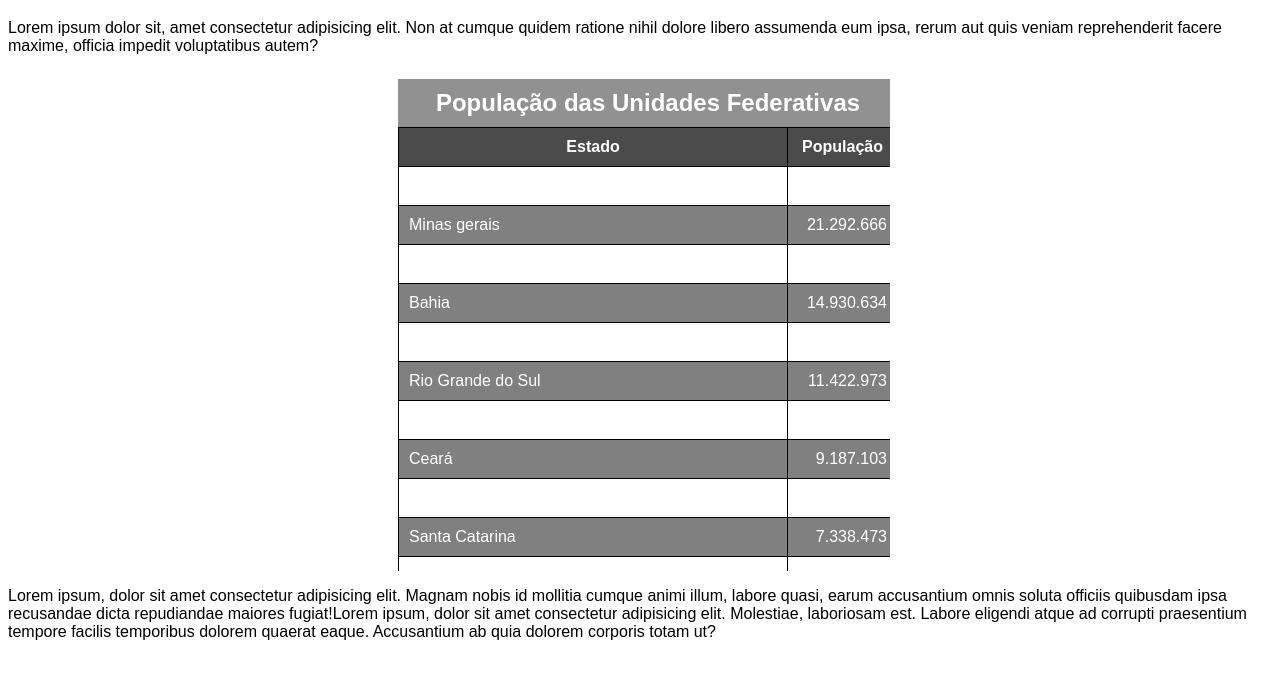
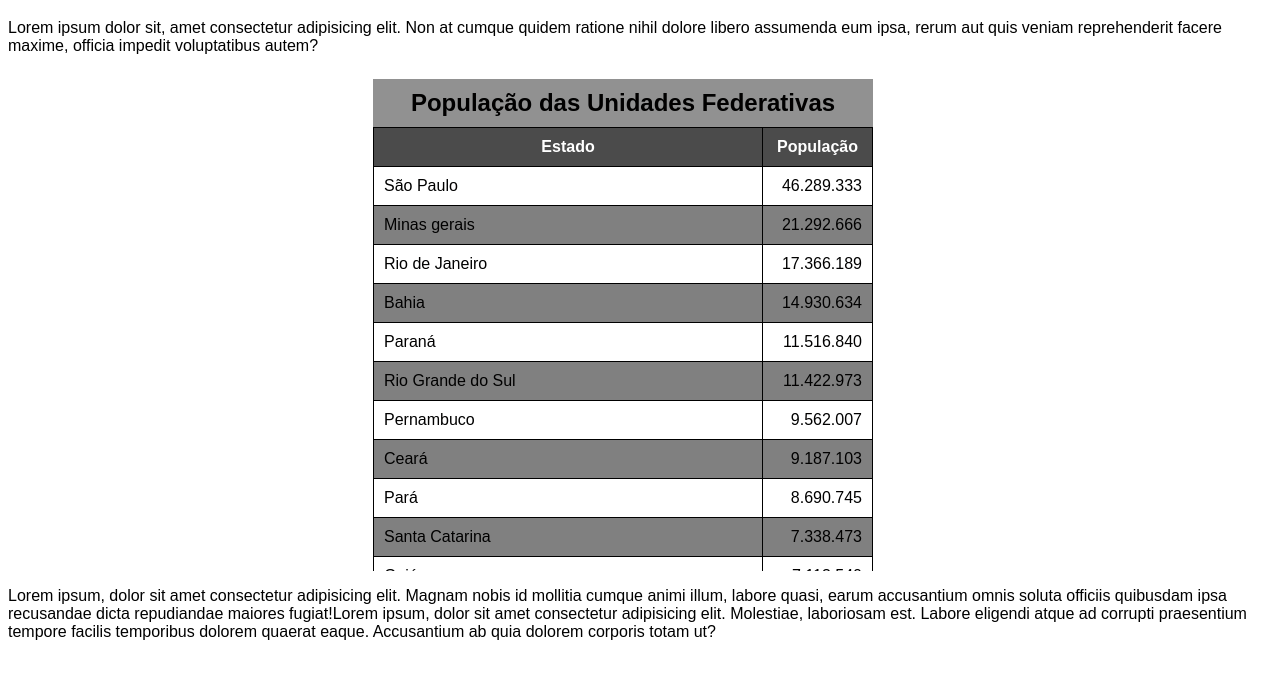
Before and after one commit to ClaudiaSte/html-css, a plain HTML site: page exercicios/ex-024/iframe002.html in a window 1280 px wide. Shown: the part 61-740 px from the top of the page. Drawn offline with Linux system fonts and the light colour scheme.

Commit message:
atualizei iframe002

```diff
--- a/exercicios/ex-024/iframe002.html
+++ b/exercicios/ex-024/iframe002.html
@@ -18,7 +18,9 @@
     <h1>Teste com iframe</h1>
     <p>Lorem ipsum dolor sit, amet consectetur adipisicing elit. Non at cumque quidem ratione nihil dolore libero assumenda eum ipsa, rerum aut quis veniam reprehenderit facere maxime, officia impedit voluptatibus autem?</p>
 
-    <iframe src="pagina001.html" frameborder="0" height="500px" width="500px"></iframe>
+    <iframe src="paginas.extras/pagina001.html" frameborder="0" height="500px" width="550px">
+        <p>Infelizmente seu navegador não é compatível com isso</p>
+    </iframe>
 
     <p>Lorem ipsum, dolor sit amet consectetur adipisicing elit. Magnam nobis id mollitia cumque animi illum, labore quasi, earum accusantium omnis soluta officiis quibusdam ipsa recusandae dicta repudiandae maiores fugiat!Lorem ipsum, dolor sit amet consectetur adipisicing elit. Molestiae, laboriosam est. Labore eligendi atque ad corrupti praesentium tempore facilis temporibus dolorem quaerat eaque. Accusantium ab quia dolorem corporis totam ut?</p>
 </body>
--- a/exercicios/ex-024/pagina001.html
+++ b/exercicios/ex-024/paginas.extras/pagina001.html
@@ -7,7 +7,7 @@
     <style>
         body{
             font-family: Arial, Helvetica, sans-serif;
-            color: white;
+            color: rgb(1, 0, 0);
         }
         table{
             width: 500px;
```
